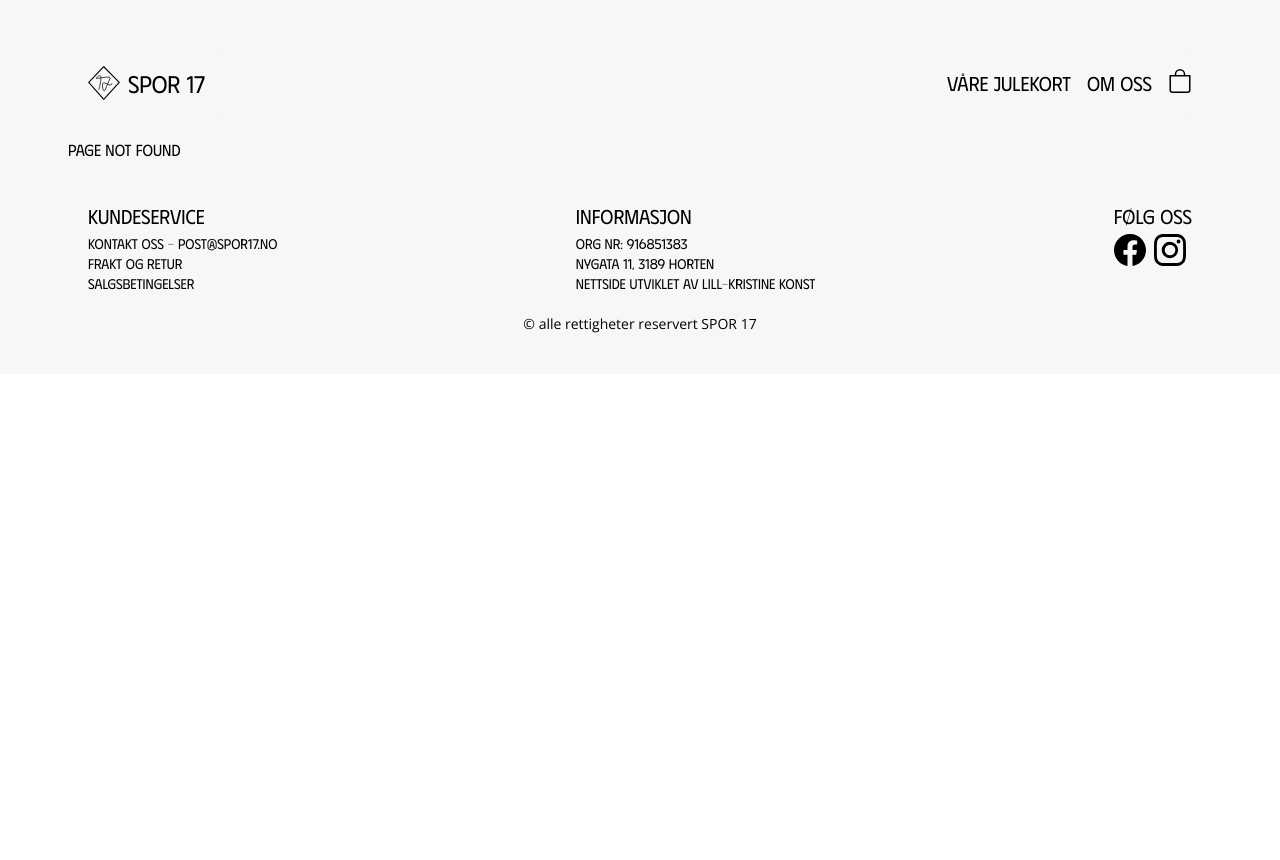
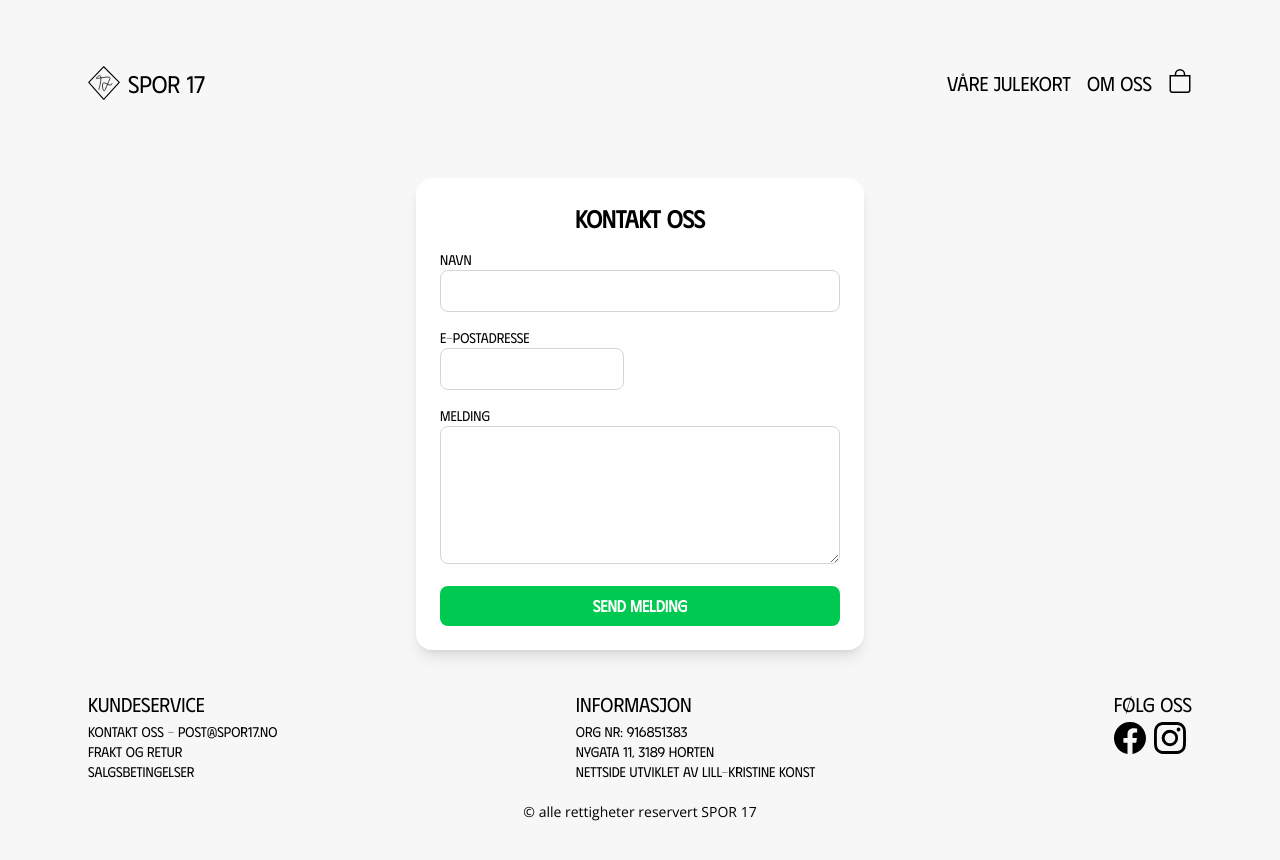
Before and after one commit to LillKonst/spor17, a React (Vite) app: page /Contact in a window 1280 px wide. Before the commit the page ends 800 px from the top, so only its background shows below. Built offline with nearby package versions, Linux system fonts and the light colour scheme; no server answers.

Commit message:
added contact form and shoppingcart pop up

```diff
--- a/src/App.tsx
+++ b/src/App.tsx
@@ -6,6 +6,7 @@ import About from "./routes/About/About";
 import AllProducts from "./routes/AllProducts/AllProducts";
 import ProductSpecific from "./routes/ProductSpecific/ProductSpecific";
 import ShoppingCart from "./routes/ShoppingCart/ShoppingCart";
+import Contact from "./routes/Contact/Contact";
 
 function App() {
 
@@ -18,6 +19,7 @@ function App() {
           <Route path="" element={<Home />} />
           <Route path="/AllProducts" element={<AllProducts />} />
           <Route path="/About" element={<About />} />
+          <Route path="/Contact" element={<Contact />} />
           <Route  path="/product/:handle" element={<ProductSpecific />} />
           <Route path="/cart" element={<ShoppingCart />} />
           <Route path="*" element={<RouteNotFound />} />
--- /dev/null
+++ b/src/components/AddToCartModal/AddToCartModal.tsx
@@ -0,0 +1,53 @@
+import { motion, AnimatePresence } from "framer-motion";
+import { useNavigate } from "react-router-dom";
+
+interface AddedToCartModalProps {
+  show: boolean;
+  productName: string;
+  onClose: () => void;
+}
+
+export default function AddedToCartModal({ show, productName, onClose }: AddedToCartModalProps) {
+  const navigate = useNavigate();
+
+  return (
+    <AnimatePresence>
+      {show && (
+        <motion.div
+          className="fixed inset-0 bg-black/40 flex items-center justify-center z-50"
+          initial={{ opacity: 0 }}
+          animate={{ opacity: 1 }}
+          exit={{ opacity: 0 }}
+          onClick={onClose}
+        >
+          <motion.div
+            className="bg-white rounded-2xl shadow-lg p-8 text-center max-w-sm w-full"
+            initial={{ scale: 0.9, opacity: 0 }}
+            animate={{ scale: 1, opacity: 1 }}
+            exit={{ scale: 0.9, opacity: 0 }}
+            onClick={(e) => e.stopPropagation()}
+          >
+            <h2 className="text-lg font-semibold mb-3">
+              🛒 {productName} er lagt i handlekurven
+            </h2>
+
+            <div className="flex gap-3 justify-center mt-5">
+              <button
+                onClick={() => navigate("/cart")}
+                className="bg-green-600 text-white py-2 px-4 rounded-lg hover:bg-green-700 transition"
+              >
+                Gå til handlekurv
+              </button>
+              <button
+                onClick={onClose}
+                className="bg-gray-200 py-2 px-4 rounded-lg hover:bg-gray-300 transition"
+              >
+                Fortsett å titte
+              </button>
+            </div>
+          </motion.div>
+        </motion.div>
+      )}
+    </AnimatePresence>
+  );
+}
--- a/src/components/Buttons/CallToActionButton.tsx
+++ b/src/components/Buttons/CallToActionButton.tsx
@@ -80,18 +80,21 @@
 import { useState } from "react";
 import { useCart } from "../../hooks/useCart";
 import { useNavigate } from "react-router-dom";
+import AddedToCartModal from "../AddToCartModal/AddToCartModal";
 
 interface CallToActionProps {
   variantId?: string;
   type: "addToCart" | "checkout";
   text?: string;
   className?: string;
+  productName?: string;
 }
 
-export default function CallToActionButton({ variantId, type, text, className }: CallToActionProps) {
+export default function CallToActionButton({ variantId, type, text, className, productName }: CallToActionProps) {
   const { addItem } = useCart();
   const navigate = useNavigate();
   const [loading, setLoading] = useState(false);
+  const [showModal, setShowModal] = useState(false);
 
   const handleClick = async () => {
     if (type === "addToCart" && variantId) {
@@ -106,6 +109,9 @@ export default function CallToActionButton({ variantId, type, text, className }:
 
         localStorage.setItem("cartCount", String(totalItems));
         window.dispatchEvent(new Event("cartCountUpdated"));
+
+        setShowModal(true);
+
       } catch (err) {
         console.error("Kunne ikke legge til i handlekurv", err);
       } finally {
@@ -124,6 +130,8 @@ export default function CallToActionButton({ variantId, type, text, className }:
       : text || (type === "addToCart" ? "Legg i handlekurv" : "Gå til kassen");
 
   return (
+
+    <div>
       <button
         className={`bg-background p-2 px-5 rounded-lg w-fit ${className || ""}`}
         onClick={handleClick}
@@ -131,5 +139,12 @@ export default function CallToActionButton({ variantId, type, text, className }:
       >
         {buttonText}
       </button>
+
+       <AddedToCartModal
+        show={showModal}
+        productName={productName || "Produktet"}
+        onClose={() => setShowModal(false)}
+      />
+    </div>
   );
 }
--- /dev/null
+++ b/src/components/ContactForm/ContactForm.tsx
@@ -0,0 +1,74 @@
+import { useState } from "react";
+
+export default function ContactForm() {
+  const [submitted, setSubmitted] = useState(false);
+
+  return(
+     <div className="max-w-md mx-auto bg-white shadow-lg rounded-2xl p-6 mt-10">
+      <h2 className="text-2xl font-semibold mb-4 text-center">Kontakt oss</h2>
+
+      {submitted ? (
+        <p className="text-green-600 text-center">
+          Takk for meldingen din! Vi tar kontakt så snart vi kan.
+        </p>
+      ) : (
+        <form
+          name="contact"
+          method="POST"
+          data-netlify="true"
+          onSubmit={() => setSubmitted(true)}
+          className="flex flex-col gap-4"
+        >
+          {/* 🔒 Nødvendig for Netlify Forms */}
+          <input type="hidden" name="form-name" value="contact" />
+
+          <div>
+            <label htmlFor="navn" className="block text-sm font-medium">
+              Navn
+            </label>
+            <input
+              id="navn"
+              name="navn"
+              type="text"
+              required
+              className="font-Garamond w-full border border-gray-300 rounded-lg p-2 focus:ring focus:ring-green-200"
+            />
+          </div>
+
+          <div>
+            <label htmlFor="epost" className="block text-sm font-medium">
+              E-postadresse
+            </label>
+            <input
+              id="epost"
+              name="epost"
+              type="email"
+              required
+              className=" font-Garamondw-full border border-gray-300 rounded-lg p-2 focus:ring focus:ring-green-200"
+            />
+          </div>
+
+          <div>
+            <label htmlFor="melding" className="block text-sm font-medium">
+              Melding
+            </label>
+            <textarea
+              id="melding"
+              name="melding"
+              rows={5}
+              required
+              className="font-Garamond w-full border border-gray-300 rounded-lg p-2 focus:ring focus:ring-green-200"
+            ></textarea>
+          </div>
+
+          <button
+            type="submit"
+            className="bg-green-500 text-white font-semibold py-2 rounded-lg hover:bg-green-600 transition"
+          >
+            Send melding
+          </button>
+        </form>
+      )}
+    </div>
+  );
+}
--- a/src/components/Layout/Footer/Footer.tsx
+++ b/src/components/Layout/Footer/Footer.tsx
@@ -1,10 +1,14 @@
+import { Link } from "react-router-dom";
+
 export default function Footer() {
   return(
     <div className="flex flex-col gap-5 items-center pt-10 pb-3 px-5 w-full">
       <div className="flex flex-col md:flex-row w-full justify-between gap-5">
       <div>
         <h2 className="md:text-xl mb-1">Kundeservice</h2>
-        <h3 className="text-sm md:text-md">kontakt oss - post@spor17.no</h3>
+        <Link to="/Contact">
+          <h3 className="text-sm md:text-md">kontakt oss - post@spor17.no</h3>
+        </Link>
         <h3 className="text-sm md:text-md">Frakt og retur</h3>
         <h3 className="text-sm md:text-md">Salgsbetingelser</h3>
       </div>
--- /dev/null
+++ b/src/routes/Contact/Contact.tsx
@@ -0,0 +1,9 @@
+import ContactForm from "../../components/ContactForm/ContactForm";
+
+export default function Contact() {
+  return (
+    <div>
+      <ContactForm />
+    </div>
+  );
+}
--- a/src/routes/ProductSpecific/ProductSpecific.tsx
+++ b/src/routes/ProductSpecific/ProductSpecific.tsx
@@ -31,7 +31,12 @@ export default function ProductSpecific() {
       <div className="flex flex-col xs:p-10 gap-5">
         <ProductDetails product={product} />
         <div className="xs:px-10">
-        <CallToActionButton type="addToCart" variantId={variantId} className="text-white bg-green-500 hover:bg-green-600" />
+        <CallToActionButton
+          type="addToCart"
+          variantId={variantId}
+          className="text-white bg-green-500 hover:bg-green-600"
+          productName={product.title} // 👈 her!
+        />
       </div>
       </div>
     </div>
```
Lines whose indentation alone changed are shown as unchanged.
